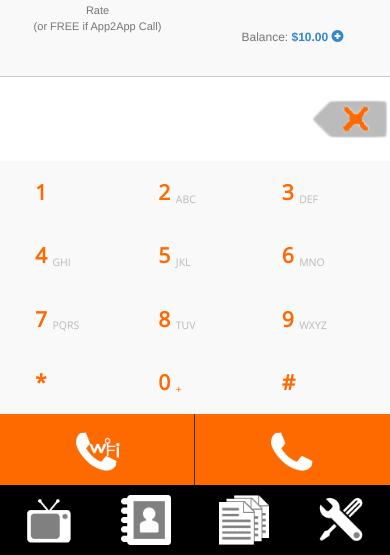
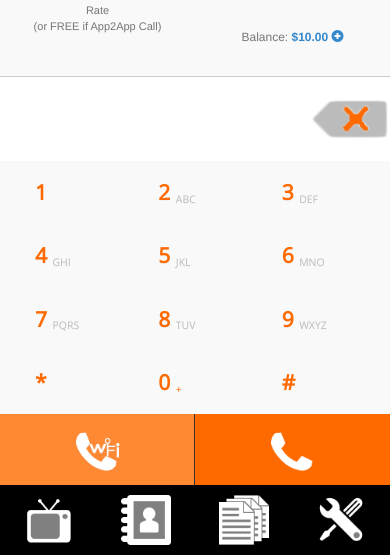
Before and after one commit to techstormteam/09-yarn-phonecall, a plain HTML site: page www/index.html in a window 390 px wide. Both pictures are taken after a click on the link 96 px from the left and 737 px from the top of the page. Shown: the part 289-844 px from the top of the page. Drawn offline with nearby package versions, Linux system fonts and the light colour scheme; some packages are replaced by stand-ins of ours.

Commit message:
- button

```diff
--- a/www/css/index.css
+++ b/www/css/index.css
@@ -187,3 +187,11 @@
 [data-value] {
     cursor: pointer;
 }
+
+.ts-icon-button {
+    display: block;
+}
+
+.ts-icon-button:active, .ts-icon-button:focus {
+    background: rgba(255, 255, 255, 0.2);
+}
```
